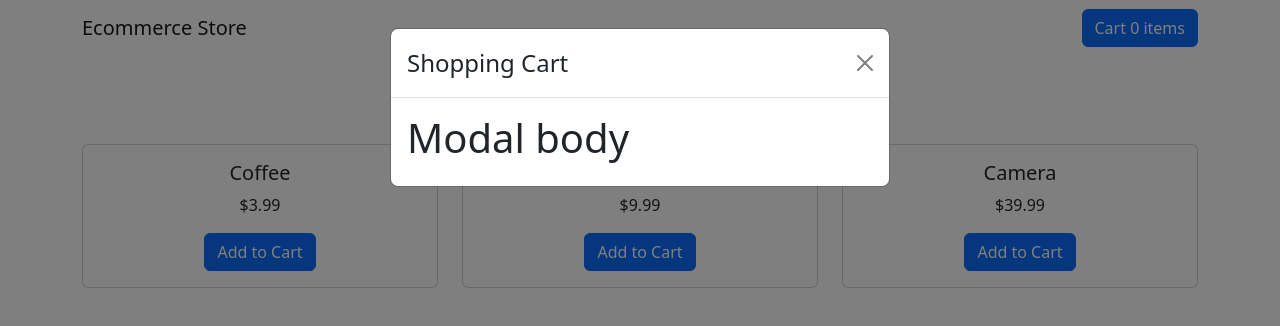
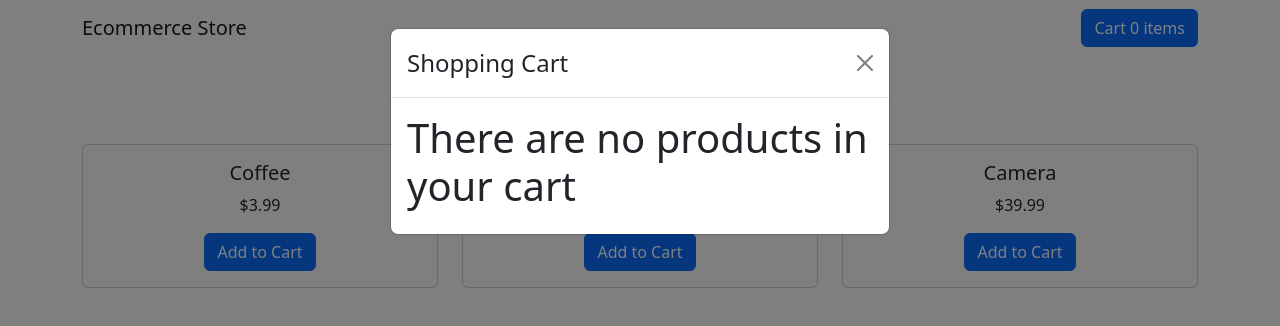
Before and after one commit to tichif/react-shopping-cart, a React (Create React App) app: page / in a window 1280 px wide. Both pictures are taken after a click on the button "Cart 0 items". Shown: the top 326 px of the page. Built offline with nearby package versions, Linux system fonts and the light colour scheme; the HTML template or start-up script is replaced by a standard one.

Commit message:
Show product in the cart modal

```diff
--- /dev/null
+++ b/src/components/CartItem.jsx
@@ -0,0 +1,25 @@
+import { useContext } from 'react';
+import { Button } from 'react-bootstrap';
+
+import { CartContext } from '../CartContext';
+import { getProduct } from '../productStore';
+
+const CartItem = ({ id, quantity }) => {
+  const cart = useContext(CartContext);
+
+  const product = getProduct(id);
+
+  return (
+    <>
+      <h3>{product.title}</h3>
+      <p>Quantity: {quantity}</p>
+      <p>${(quantity * product.price).toFixed(2)}</p>
+      <Button size='sm' onClick={() => cart.deleteFromCart(id)}>
+        Remove
+      </Button>
+      <hr />
+    </>
+  );
+};
+
+export default CartItem;
--- a/src/components/Navbar.jsx
+++ b/src/components/Navbar.jsx
@@ -1,11 +1,21 @@
-import { useState } from 'react';
+import { useState, useContext } from 'react';
 import { Container, Button, Navbar, Modal } from 'react-bootstrap';
+
+import { CartContext } from '../CartContext';
+import CartItem from './CartItem';
 
 const NavbarComponent = () => {
   const [show, setShow] = useState(false);
 
+  const cart = useContext(CartContext);
+
   const handleClose = () => setShow(false);
   const handleShow = () => setShow(true);
+
+  const productCount = cart.items.reduce(
+    (sum, product) => product.quantity + sum,
+    0
+  );
 
   return (
     <>
@@ -13,7 +23,9 @@ const NavbarComponent = () => {
         <Navbar.Brand href='/'>Ecommerce Store</Navbar.Brand>
         <Navbar.Toggle />
         <Navbar.Collapse className='justify-content-end'>
-          <Button onClick={handleShow}>Cart 0 items</Button>
+          <Button onClick={handleShow}>
+            Cart {productCount} {productCount === 1 ? 'item' : 'items'}
+          </Button>
         </Navbar.Collapse>
       </Navbar>
       <Modal show={show} onHide={handleClose}>
@@ -21,7 +33,22 @@ const NavbarComponent = () => {
           <Modal.Title>Shopping Cart</Modal.Title>
         </Modal.Header>
         <Modal.Body>
-          <h1>Modal body</h1>
+          {productCount > 0 ? (
+            <>
+              <p>Items in your cart</p>
+              {cart.items.map((product) => (
+                <CartItem
+                  key={product.id}
+                  id={product.id}
+                  quantity={product.quantity}
+                />
+              ))}
+              <h1>Total: ${cart.getTotalCost().toFixed(2)}</h1>
+              <Button variant='success'>Purchase</Button>
+            </>
+          ) : (
+            <h1>There are no products in your cart</h1>
+          )}
         </Modal.Body>
       </Modal>
     </>
```
